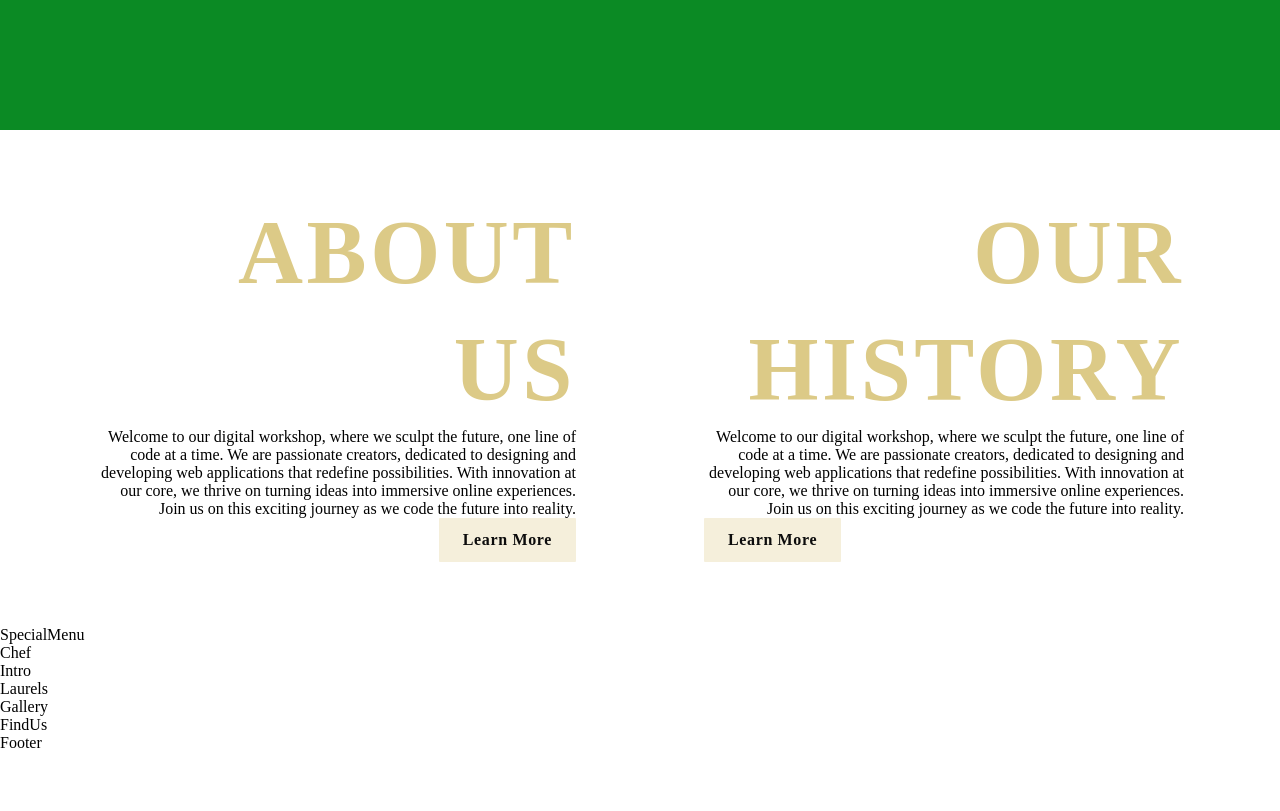
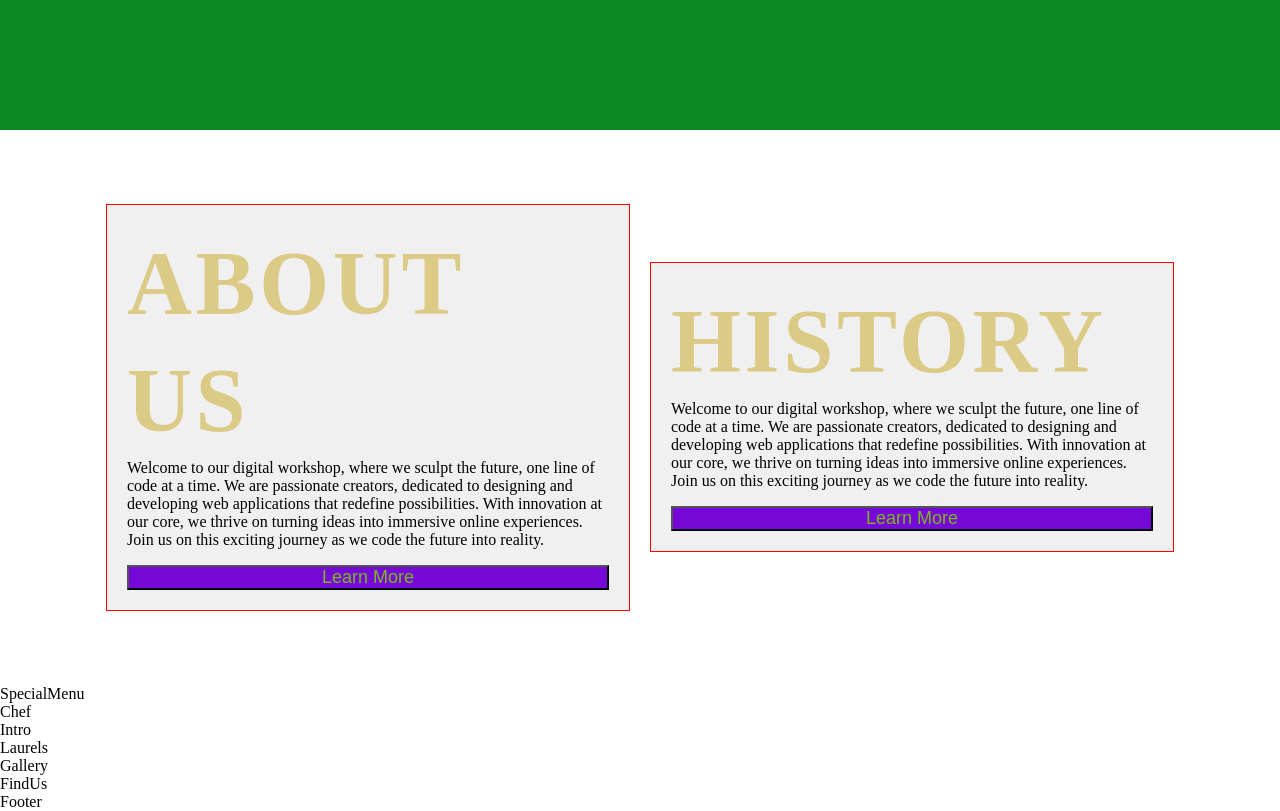
Before and after one commit to Bogita588/Nairobi_Movers_and-Relocators_WebApp, a React (Vite) app: page / in a window 1280 px wide. Shown: the part 860-1671 px from the top of the page. Before the commit the page ends 1612 px from the top, so only its background shows below. Built offline with nearby package versions, Linux system fonts and the light colour scheme; a web font is replaced by a local one.

Commit message:
Added new code to style the about us component

```diff
--- a/src/App.css
+++ b/src/App.css
@@ -52,20 +52,6 @@
   width: 80%;
 }
 
-.custom__button {
-  background-color: var(--color-crimson);
-    color: var(--color-black);
-    font-family: var(--font-base);
-    font-weight: 700;
-    letter-spacing: 0.04em;
-    line-height: 28px;
-    font-size: 16px;
-    padding: 0.5rem 1.5rem;
-    border-radius: 1px;
-    border: none;
-    outline: none;
-    cursor: pointer;
-}
 
 .p__cormorant {
   font-family: var(--font-base);
--- a/src/container/AboutUs/AboutUs.css
+++ b/src/container/AboutUs/AboutUs.css
@@ -1,9 +1,54 @@
-.kws__aboutus{
-    position: relative;
+.kws__aboutus-content {
+    display: flex;
+    justify-content: space-between;
+    flex-wrap: wrap;
+  }
+
+  .section__equal-height {
+    flex: 1; /* Make both sections take up equal height */
+    margin: 10px; /* Adjust the margin as needed */
+    padding: 20px;
+    box-sizing: border-box;
+    background-color:red; /* Background color for sections */
+    display: flex;
+    flex-direction: column;
+    border: 1px solid red;
+  }
+
+  .kws__aboutus-content_about,
+  .kws__aboutus-content_history {
+    flex-basis: calc(50% - 20px); /* 50% width with 20px margin on both sides */
+
+    box-sizing: border-box;
+    background-color: #f0f0f0; /* Background color for sections */
+  }
+
+  /* Media query for responsiveness */
+  @media (max-width: 768px) {
+    .kws__aboutus-content_about,
+    .kws__aboutus-content_history {
+      flex-basis: 100%; /* Full width on small screens */
+    }
+  }
+  .custom__button{
+    color: rgb(122, 187, 24);
+    background: rgb(119, 9, 216);
+    font-size: 18px;
+    margin-top: 1rem;
+  }
+  .custom__button:hover{
+    background: magenta;
+
+  }
+
+
+/*.kws__aboutus{
+    position: absolute;
 }
 .kws__aboutus-overlay{
     position: absolute;
     inset: 0;
+
 }
 .kws__aboutus-overlay img{
     width: 392px;
@@ -17,8 +62,8 @@
 .kws__aboutus-content_about{
     flex: 1;
     display: flex;
-    justify-content: flex-end;
-    align-items: flex-end;
+    justify-content: flex-start;
+    align-items: flex-start;
     flex-direction: column;
 
     text-align: right;
@@ -26,9 +71,11 @@
 }
 .kws__aboutus-content_knife{
     margin: 2rem 4rem;
+    border: 3px solid blue;
 }
 .kws__aboutus-content_knife img{
 height: 910px;
+border: 3px solid blue;
 }
 .kws__aboutus-content_history{
     flex: 1;
@@ -40,3 +87,7 @@ height: 910px;
     text-align: right;
 
 }
+
+p{
+    margin: 2rem 0;
+}/*
--- a/src/container/AboutUs/AboutUs.jsx
+++ b/src/container/AboutUs/AboutUs.jsx
@@ -5,26 +5,26 @@ import { images } from '../../constants';
 
 const AboutUs = () => (
   <div className="kws__aboutus kws__bg flex__center section__padding" id="about">
-        <div className="kws__aboutus-overlay flex__center">
-          {/*<img src={images.G} alt="G" /> */}
+        {/*<div className="kws__aboutus-overlay flex__center">
+          <img src={images.G} alt="G" />
 
-        </div>
+        </div>*/}
 
 
 
         <div className="kws__aboutus-content flex__center">
-            <div className="kws__aboutus-content_about">
+            <div className="kws__aboutus-content_about section__equal-height">
               <h1>About Us</h1>
               {/*<img src={images.spoon} alt="about__spoon" className="spoon__img" />*/}
               <p>Welcome to our digital workshop, where we sculpt the future, one line of code at a time. We are passionate creators, dedicated to designing and developing web applications that redefine possibilities. With innovation at our core, we thrive on turning ideas into immersive online experiences. Join us on this exciting journey as we code the future into reality.</p>
               <button type="button" className='custom__button'>Learn More</button>
             </div>
-            <div className="kws__aboutus-content_knife flex__center">
-              {/*<img src={images.knife} alt="about__knife" /> */}
+            {/*<div className="kws__aboutus-content_knife flex__center">
+              <img src={images.knife} alt="about__knife" />
 
-            </div>
-            <div className="kws__aboutus-content_history">
-              <h1>Our History</h1>
+            </div>*/}
+            <div className="kws__aboutus-content_history section__equal-height">
+              <h1>History</h1>
               {/*<img src={images.spoon} alt="about__spoon" className="spoon__img" /> */}
               <p>Welcome to our digital workshop, where we sculpt the future, one line of code at a time. We are passionate creators, dedicated to designing and developing web applications that redefine possibilities. With innovation at our core, we thrive on turning ideas into immersive online experiences. Join us on this exciting journey as we code the future into reality.</p>
               <button type="button" className='custom__button'>Learn More</button>
```
